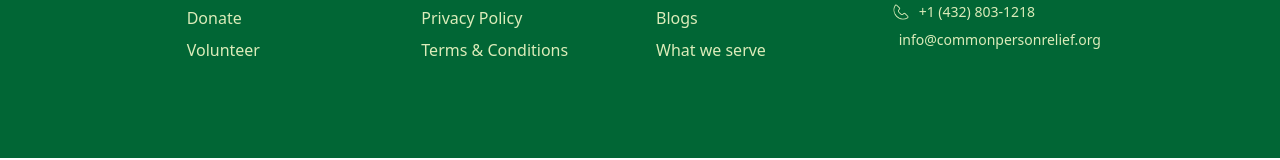
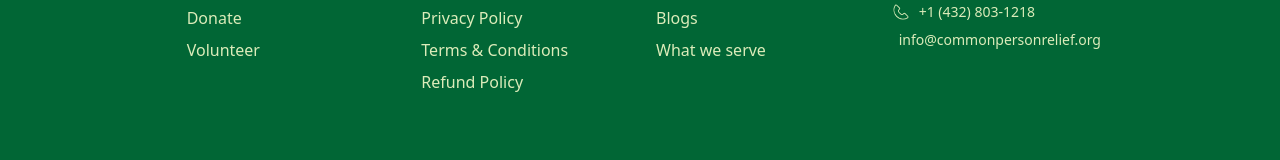
Before and after one commit to SirhmVFX/commonpersonrelief, a Next.js app: page / in a window 1280 px wide. Shown: the part 3917-4077 px from the top of the page. Built offline with nearby package versions, Linux system fonts and the light colour scheme.

Commit message:
added refund policy

```diff
--- a/src/components/Footer.tsx
+++ b/src/components/Footer.tsx
@@ -77,6 +77,12 @@
               >
                 Terms & Conditions
               </Link>
+              <Link
+                href="/refund-policy"
+                className="text-[#DCECBA] hover:text-white transition-colors"
+              >
+                Refund Policy
+              </Link>
             </div>
           </div>
 
```
